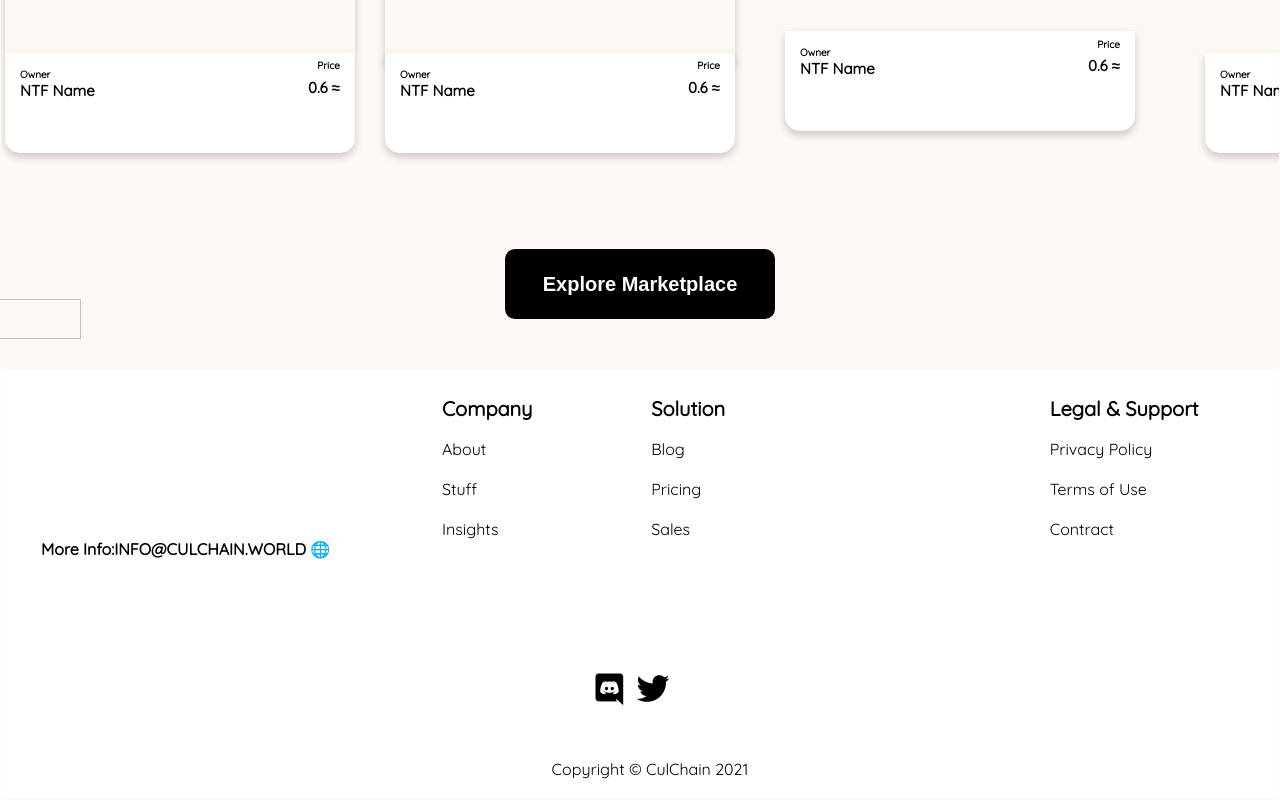
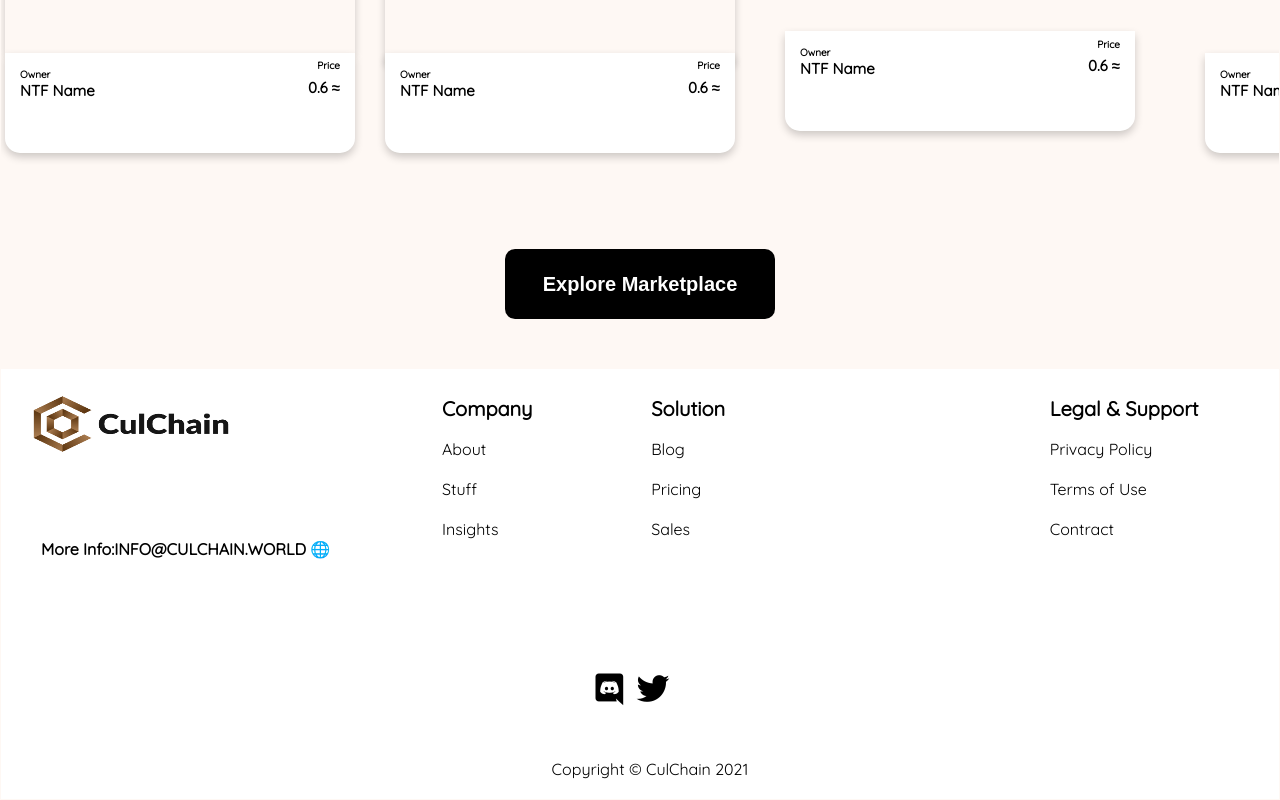
Before and after one commit to Dnatureguy/culchain, a plain HTML site: page index.html in a window 1280 px wide. Shown: the part 2380-3180 px from the top of the page. Drawn offline with nearby package versions, Linux system fonts and the light colour scheme.

Commit message:
Update index.html

```diff
--- a/index.html
+++ b/index.html
@@ -195,7 +195,7 @@
     <footer class="footer">
         <div class="l-footer">
         <div class="futimg">
-        <img class="futlogo" src="./PNG 2.png/PNG 2.png/PNG 2.png" alt=""></div>
+        <img class="futlogo" src="img/PNG 2.png" alt=""></div>
         <p class="yt"> <a href="mailto:info@culchain.world?subject=INFO&body=Hello%20CulChain,%20I%20like&20to"><br><br><br><br><br><br><br><br><br><br><br><br> More Info:INFO@CULCHAIN.WORLD &#127760;</a> </p>
         </div>
         <ul class="r-footer">
```
